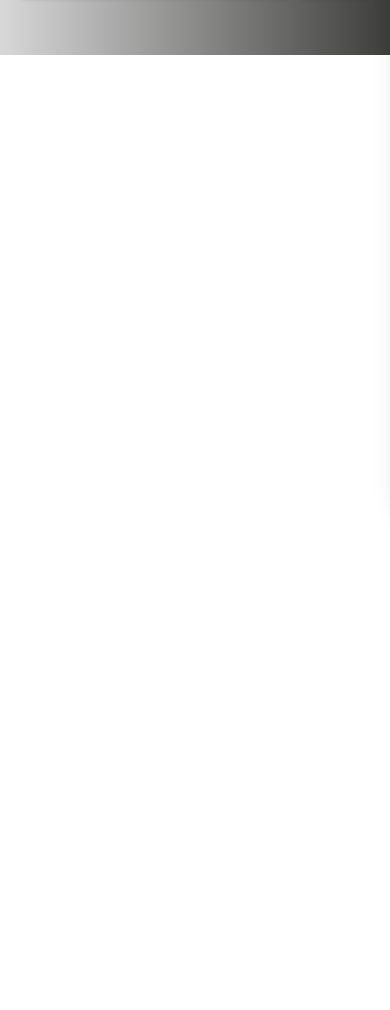
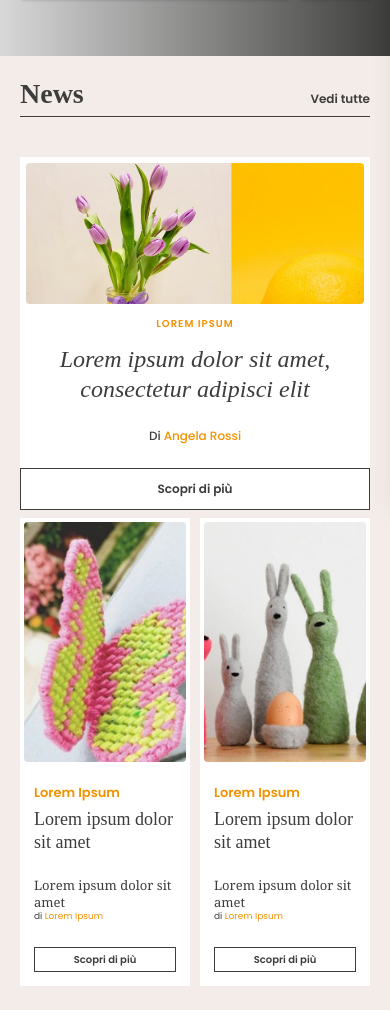
Before and after one commit to Yuriybidjo/magazine-demo, a website built with Vite: page index.html in a window 390 px wide. Shown: the part 423-1433 px from the top of the page. Before the commit the page ends 844 px from the top, so only its background shows below. Built offline with nearby package versions, Linux system fonts and the light colour scheme; files whose address does not match are found by name; a web font is replaced by a local one.

Commit message:
responsive section variant

```diff
--- a/index.html
+++ b/index.html
@@ -4,25 +4,31 @@
     <meta charset="UTF-8" />
     <link rel="icon" type="image/svg+xml" href="/favicon.svg" />
     <meta name="viewport" content="width=device-width, initial-scale=1.0" />
-    <title>tailwind-starter</title>
+    <title>Tailwind Starter - Magazine</title>
     <link
       href="https://cdn.jsdelivr.net/npm/remixicon@4.5.0/fonts/remixicon.css"
       rel="stylesheet"
     />
   </head>
 
-  <body class="min-h-screen bg-bianco text-bianco">
+  <body>
     <header class="sticky top-0 z-50 bg-white w-full shadow-sm">
       <nav
-        class="max-w-screen-xl m-auto px-5 xl:px-0 pt-4 pb-2 flex flex-wrap items-center gap-4 xl:gap-x-10 text-gray-700 bg-white"
+        class="max-w-screen-xl m-auto px-2.5 xs:px-5 xl:px-0 pt-4 pb-2 flex flex-wrap items-center gap-4 xl:gap-x-10 text-gray-700 bg-white"
       >
         <!-- logo -->
         <div class="order-1 md:order-0 grow xl:grow-0">
+          <a
+            href="/"
+            class="inline-block focus:outline-none focus-visible:ring-4 ring-neutral-900 rounded-sm ring-offset-4 ring-offset-amber-400"
+            aria-label="Go to Home"
+          >
             <img
               class="w-37.5 md:w-auto"
               src="./src/assets/images/svg/logo.svg"
-            alt="Logo"
+              alt="Home Magazine Logo"
             />
+          </a>
         </div>
         <!-- button menu trigger -->
         <button id="open-menu" class="order-3 sm:hidden cursor-pointer">
@@ -237,7 +243,9 @@
             Lorem ipsum dolor sit amet, consectetur adipisci elit, sed do
             eiusmod
           </h1>
-          <p class="font-medium text-[13px] leading-[1.4] drop-shadow-sm">
+          <p
+            class="text-bianco font-medium text-[13px] leading-[1.4] drop-shadow-sm"
+          >
             Lorem ipsum dolor sit amet, consectetur adipisci elit, sed do
             eiusmod
           </p>
@@ -330,12 +338,14 @@
           </div>
         </div>
       </section>
-      <!--
-      <section class="section-fb py-16 bg-fondini text-grigio-scuro">
+
+      <section
+        class="section-fb py-6 md:py-11 lg:py-16 bg-fondini text-grigio-scuro"
+      >
         <div
           class="flex justify-between items-baseline border-b border-grigio-scuro mb-10 pb-2"
         >
-          <h2 class="font-abhaya text-6xl font-bolt">News</h2>
+          <h2 class="h2">News</h2>
           <a
             href="#"
             class="font-sans font-bold text-xs hover:text-arancio transition"
@@ -343,24 +353,24 @@
           >
         </div>
 
-        <div class="grid grid-cols-12 gap-6">
-          <div class="col-span-8 flex flex-col bg-white">
-            <div class="m-1.5 overflow-hidden rounded-sm">
+        <div class="grid grid-cols-12 gap-y-2 sm:gap-y-0 md:gap-4 lg:gap-6">
+          <div class="col-span-12 md:col-span-6 lg:col-span-8 flex flex-col bg-white">
+            <div class="xs:m-1.5 overflow-hidden rounded-sm">
               <img
                 src="./src/assets/images/flowers-sm.jpg"
                 alt="Flowers"
-                class="w-full object-cover"
+                class="w-full object-contain xs:object-cover"
               />
             </div>
 
-            <div class="p-3.5 text-center bg-white">
+            <div class="sm:p-3.5 text-center bg-white">
               <span
                 class="text-arancio uppercase font-bold text-[10px] tracking-widest"
                 >Lorem Ipsum</span
               >
 
               <h3
-                class="max-w-[600px] m-auto font-abhaya text-4xl mt-2.5 leading-tight italic"
+                class="h3 max-w-[600px] m-auto font-abhaya mt-2.5 leading-tight italic"
               >
                 Lorem ipsum dolor sit amet, consectetur adipisci elit
               </h3>
@@ -377,15 +387,18 @@
             </div>
           </div>
 
-          <div class="col-span-4 flex flex-col gap-y-6">
-            <div class="grid grid-cols-2 gap-4 flex-1 bg-white">
+
+          <div class="col-span-12 md:col-span-6 lg:col-span-4 flex sm:flex-row md:flex-col gap-x-2.5 gap-y-6">
+            <div class="grid sm:grid-cols-2 md:gap-4 flex-1 bg-white">
+              <figure class="m-1 h-60 sm:h-auto block overflow-hidden rounded-sm">
                 <img
                   src="./src/assets/images/butterfly.jpg"
                   alt="Butterfly"
-                class="m-1 object-cover"
+                  class="w-full h-full object-cover"
                 />
+              </figure>
 
-              <div class="p-3.5 flex flex-col justify-between">
+              <div class="p-1.5 xs:p-3.5 flex flex-col justify-between">
                 <div>
                   <span class="text-arancio font-bold text-[13px]"
                     >Lorem Ipsum</span
@@ -398,7 +411,7 @@
                   </h4>
 
                   <h5
-                    class="max-w-[150px] mt-6 font-noto line-clamp-2 text-[13px] leading-tight"
+                    class="max-w-[150px] mt-3 xs:mt-6 font-noto line-clamp-2 text-[13px] leading-tight"
                   >
                     Lorem ipsum dolor sit amet
                   </h5>
@@ -410,7 +423,7 @@
                   </p>
 
                   <button
-                    class="mt-6 border border-grigio-scuro py-1 text-[10px] font-bold w-full"
+                    class="mt-3 xs:mt-6 border border-grigio-scuro py-1 text-[10px] font-bold w-full"
                   >
                     Scopri di più
                   </button>
@@ -418,14 +431,16 @@
               </div>
             </div>
 
-            <div class="grid grid-cols-2 gap-4 flex-1 bg-white">
+            <div class="grid sm:grid-cols-2 md:gap-4 flex-1 bg-white">
+              <figure class="h-60 sm:h-auto m-1 block overflow-hidden rounded-sm">
                 <img
                   src="./src/assets/images/rabbits.jpg"
                   alt="Rabbits"
-                class="m-1 object-cover"
+                  class="w-full h-full object-cover"
                 />
+              </figure>
 
-              <div class="p-3.5 flex flex-col justify-between">
+              <div class="p-1.5 xs:p-3.5 flex flex-col justify-between">
                 <div>
                   <span class="text-arancio font-bold text-[13px]"
                     >Lorem Ipsum</span
@@ -436,7 +451,7 @@
                     Lorem ipsum dolor sit amet
                   </h4>
                   <h5
-                    class="max-w-[150px] mt-6 font-noto line-clamp-2 text-[13px] leading-tight"
+                    class="max-w-[150px] mt-3 xs:mt-6 font-noto line-clamp-2 text-[13px] leading-tight"
                   >
                     Lorem ipsum dolor sit amet
                   </h5>
@@ -448,7 +463,7 @@
                   </p>
 
                   <button
-                    class="mt-6 border border-grigio-scuro py-1 text-[10px] font-bold w-full"
+                    class="mt-3 xs:mt-6 border border-grigio-scuro py-1 text-[10px] font-bold w-full"
                   >
                     Scopri di più
                   </button>
@@ -458,7 +473,6 @@
           </div>
         </div>
       </section>
-       -->
     </main>
     <!--
     <footer class="wrapper text-grigio-scuro">
--- a/src/style.css
+++ b/src/style.css
@@ -40,31 +40,47 @@
   --background-image-hero: url("./src/assets/images/flowers.jpg");
 }
 
+@layer base {
+  body {
+    font-family: var(--font-sans);
+    @apply min-h-screen text-grigio-scuro bg-bianco;
+  }
+
+  h1 {
+    font-family: var(--font-abhaya);
+    @apply font-bold leading-none text-bianco;
+  }
+
+  h2 {
+    font-family: var(--font-abhaya);
+    @apply font-bold leading-none;
+  }
+}
+
 @layer components {
   .h1 {
-    @apply text-2xl md:text-3xl lg:text-5xl xl:text-6xl font-abhaya leading-tight;
+    @apply text-2xl xs:text-[28px] md:text-3xl lg:text-5xl xl:text-6xl;
   }
 
   .h2 {
-    @apply text-4xl md:text-5xl xl:text-6xl leading-tight;
+    @apply text-2xl xs:text-[28px] md:text-4xl lg:text-5xl xl:text-6xl;
   }
 
   .h3 {
-    @apply text-3xl md:text-4xl xl:text-5xl;
+    @apply text-xl xs:text-2xl md:text-3xl lg:text-4xl xl:text-5xl;
   }
 
   .h4 {
-    @apply text-2xl md:text-3xl xl:text-4xl;
+    @apply text-2xl xs:text-3xl md:text-3xl lg:text-4xl xl:text-4xl;
   }
 
   .h5 {
-    @apply text-xl md:text-2xl font-medium;
+    @apply text-xl xs:text-2xl md:text-2xl font-medium;
   }
 
   .h6 {
-    @apply text-lg md:text-xl font-medium;
+    @apply text-lg xs:text-xl md:text-xl font-medium;
   }
-
 }
 
 @layer local {
@@ -78,6 +94,10 @@
       [content-start] min(var(--size-content), 100% - var(--spacing-gutter))
       [content-end] 1fr
       [full-end];
+
+    @media (width <= 23.75rem) {
+      --spacing-gutter: 1.25rem;
+    }
   }
 
   .wrapper > *,
```
Lines whose indentation alone changed are shown as unchanged.
